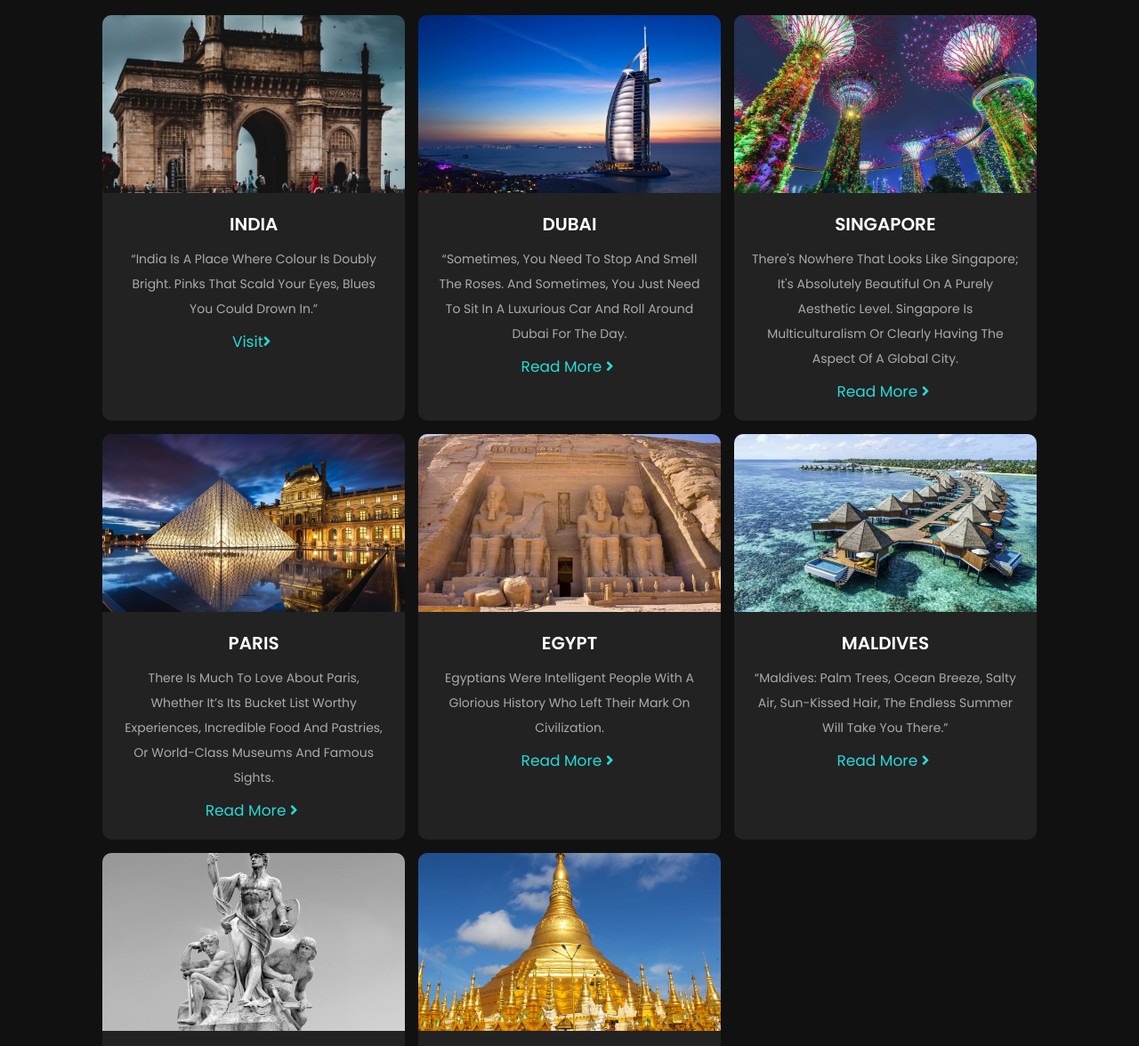
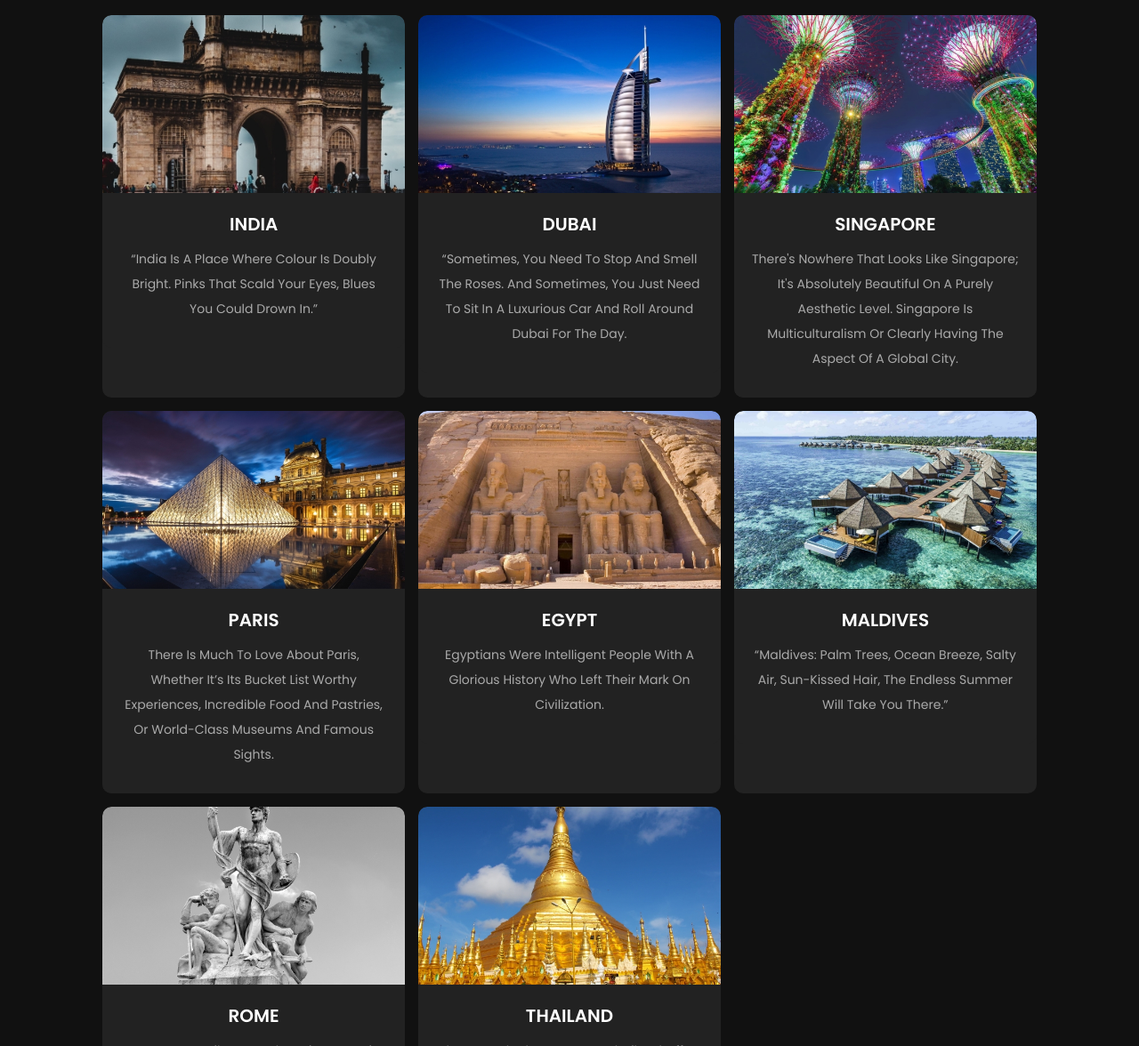
Before and after one commit to AaryanKedia/TripPlanner.github.io, a plain HTML site: page destination.html in a window 1280 px wide. Shown: the part 180-1356 px from the top of the page at 89% size. Drawn offline with nearby package versions, Linux system fonts and the light colour scheme.

Commit message:
destination.html

```diff
--- a/destination.html
+++ b/destination.html
@@ -67,17 +67,31 @@
         </div>
 
         <div class="box-container">
-          <div class="box" data-aos="fade-up" data-aos-delay="150">
+          <a
+          class="box"
+          data-aos="fade-up"
+          data-aos-delay="200"
+          href="india.html"
+          class="btn">
+          <div class="box" data-aos="fade-up" data-aos-delay="250">
             <div class="image">
               <img src="assets/images/india2.jpg" alt="" />
             </div>
             <div class="content">
               <h3>INDIA</h3>
               <p>“India is a place where colour is doubly bright. Pinks that scald your eyes, blues you could drown in.”</p>
-              <a href="india.html">Visit<i class="fas fa-angle-right"></i></a>
+              <!-- <h2>Visit Now</h2> -->
+              <!-- <a href="india.html">read more <i class="fas fa-angle-right"></i></a> -->
             </div>
           </div>
+        </a>
 
+        <a
+        class="box"
+        data-aos="fade-up"
+        data-aos-delay="200"
+        href="dubai.html"
+        class="btn">
           <div class="box" data-aos="fade-up" data-aos-delay="300">
             <div class="image">
               <img src="assets/images/dubai1.jpg" alt="" />
@@ -85,10 +99,17 @@
             <div class="content">
               <h3>DUBAI</h3>
               <p>“Sometimes, you need to stop and smell the roses. And sometimes, you just need to sit in a luxurious car and roll around Dubai for the day.</p>
-              <a href="dubai.html">read more <i class="fas fa-angle-right"></i></a>
+              <!-- <a href="dubai.html">read more <i class="fas fa-angle-right"></i></a> -->
             </div>
           </div>
+          </a>
 
+          <a
+          class="box"
+          data-aos="fade-up"
+          data-aos-delay="200"
+          href="singapore.html"
+          class="btn">
           <div class="box" data-aos="fade-up" data-aos-delay="450">
             <div class="image">
               <img src="assets/images/singapore1.jpg" alt="" />
@@ -96,10 +117,17 @@
             <div class="content">
               <h3>SINGAPORE</h3>
               <p>There's nowhere that looks like Singapore; it's absolutely beautiful on a purely aesthetic level. Singapore is multiculturalism or clearly having the aspect of a global city.</p>
-              <a href="singapore.html">read more <i class="fas fa-angle-right"></i></a>
+              <!-- <a href="singapore.html">read more <i class="fas fa-angle-right"></i></a> -->
             </div>
           </div>
+        </a>
 
+        <a
+        class="box"
+        data-aos="fade-up"
+        data-aos-delay="200"
+        href="paris.html"
+        class="btn">
           <div class="box" data-aos="fade-up" data-aos-delay="600">
             <div class="image">
               <img src="assets/images/paris1.jpg" alt="" />
@@ -107,10 +135,17 @@
             <div class="content">
               <h3>PARIS</h3>
               <p>There is much to love about Paris, whether it’s its bucket list worthy experiences, incredible food and pastries, or world-class museums and famous sights.</p>
-              <a href="paris.html">read more <i class="fas fa-angle-right"></i></a>
+              <!-- <a href="paris.html">read more <i class="fas fa-angle-right"></i></a> -->
             </div>
           </div>
+          </a>
 
+          <a
+          class="box"
+          data-aos="fade-up"
+          data-aos-delay="200"
+          href="egypt.html"
+          class="btn">
           <div class="box" data-aos="fade-up" data-aos-delay="750">
             <div class="image">
               <img src="assets/images/egypt1.jpg" alt="" />
@@ -118,10 +153,18 @@
             <div class="content">
               <h3>EGYPT</h3>
               <p>Egyptians were intelligent people with a glorious history who left their mark on civilization.</p>
-              <a href="egypt.html">read more <i class="fas fa-angle-right"></i></a>
+              <!-- <a href="egypt.html">read more <i class="fas fa-angle-right"></i></a> -->
             </div>
           </div>
+          </a>
 
+
+          <a
+          class="box"
+          data-aos="fade-up"
+          data-aos-delay="200"
+          href="maldives.html"
+          class="btn">
           <div class="box" data-aos="fade-up" data-aos-delay="900">
             <div class="image">
               <img src="assets/images/maldives1.jpg" alt="" />
@@ -129,10 +172,17 @@
             <div class="content">
               <h3>MALDIVES</h3>
               <p>“Maldives: Palm trees, ocean breeze, salty air, sun-kissed hair, the endless summer will take you there.”</p>
-              <a href="maldives.html">read more <i class="fas fa-angle-right"></i></a>
+              <!-- <a href="maldives.html">read more <i class="fas fa-angle-right"></i></a> -->
             </div>
           </div>
+          </a>
 
+          <a
+          class="box"
+          data-aos="fade-up"
+          data-aos-delay="200"
+          href="rome.html"
+          class="btn">
           <div class="box" data-aos="fade-up" data-aos-delay="1150">
             <div class="image">
               <img src="assets/images/rome1.jpg" alt="" />
@@ -141,10 +191,17 @@
               <h3>ROME</h3>
               <p>“Rome is not like any other city. It’s a big museum, a living room that shall be crossed on one’s toes.”
               </p>
-              <a href="rome.html">read more <i class="fas fa-angle-right"></i></a>
+              <!-- <a href="rome.html">read more <i class="fas fa-angle-right"></i></a> -->
             </div>
           </div>
+          </a>
 
+          <a
+          class="box"
+          data-aos="fade-up"
+          data-aos-delay="200"
+          href="thailand.html"
+          class="btn">
           <div class="box" data-aos="fade-up" data-aos-delay="1300">
             <div class="image">
               <img src="assets/images/thai1.jpg" alt="" />
@@ -152,9 +209,10 @@
             <div class="content">
               <h3>THAILAND</h3>
               <p>‘The crystal-clear water in Thailand offers the best swimming and snorkelling experience’</p>
-              <a href="thailand.html">read more <i class="fas fa-angle-right"></i></a>
+              <!-- <a href="thailand.html">read more <i class="fas fa-angle-right"></i></a> -->
             </div>
           </div>
+        </a>
         </div>
       </section>
 
```
